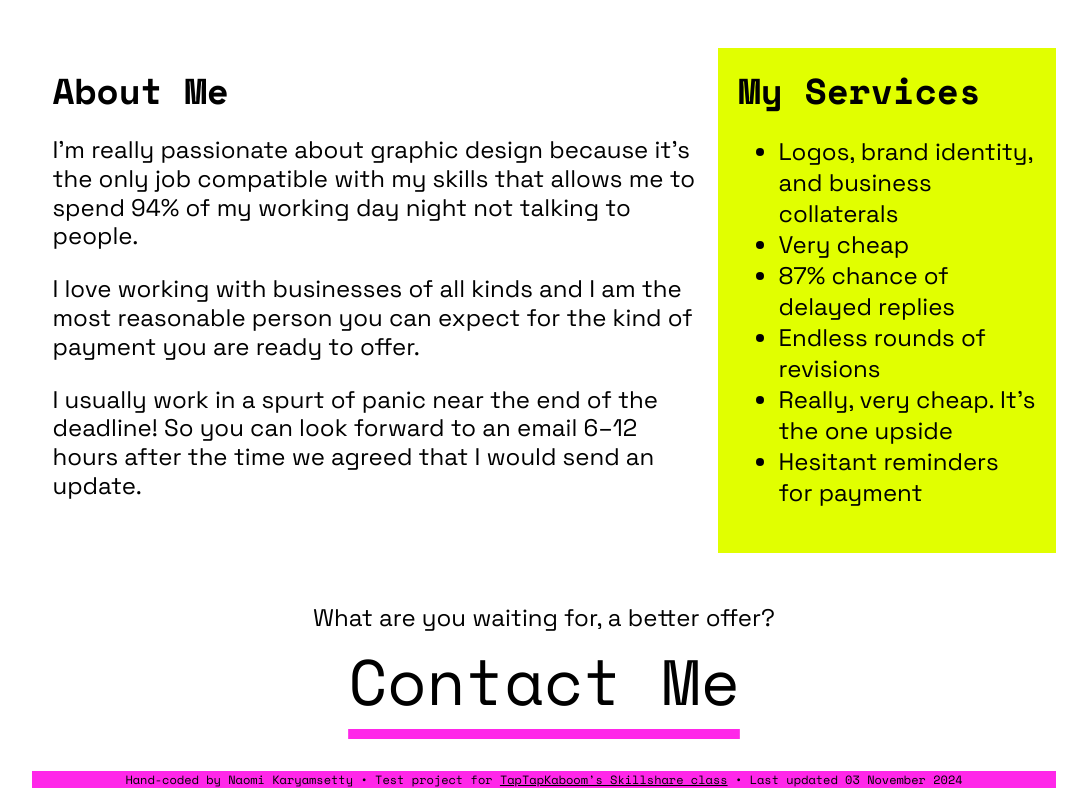
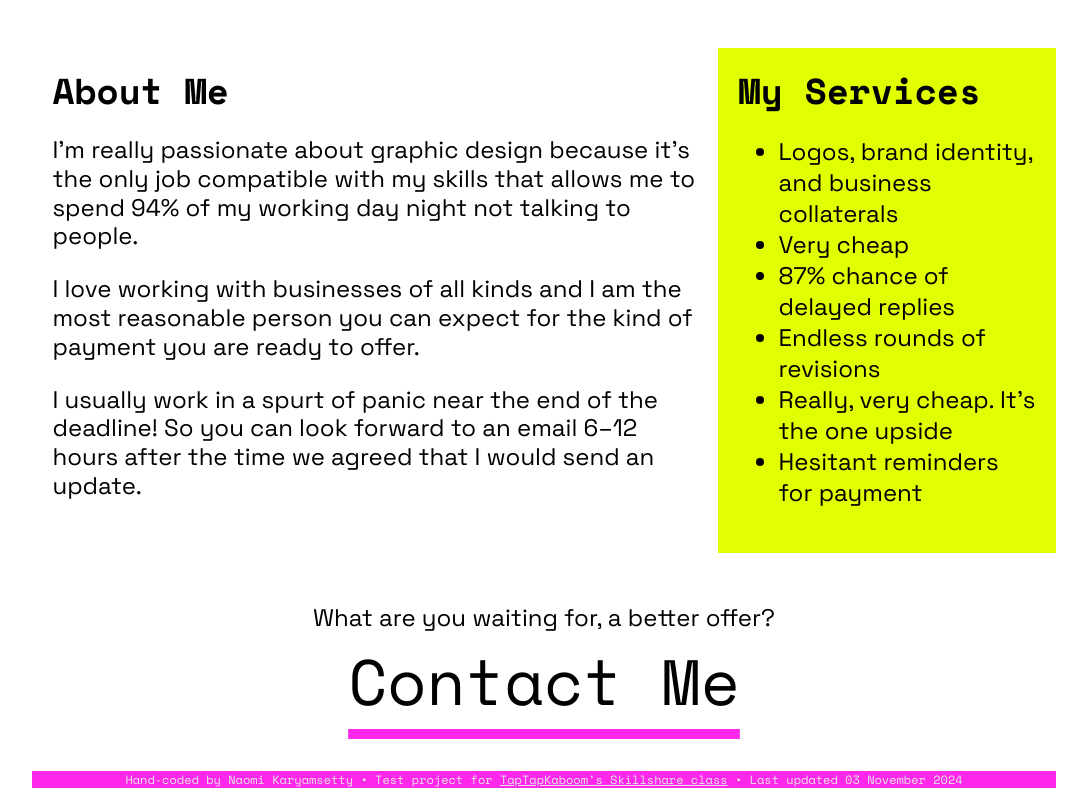
Before and after one commit to NaomiKaryamsetty/ght_01, a plain HTML site: page index.html in a window 1280 px wide. Shown: the part 768-1556 px from the top of the page, without its empty margins (96-1183 px from the left). Drawn offline with nearby package versions, Linux system fonts and the light colour scheme.

Commit message:
1.3: changes to footer text colours

```diff
--- a/styling.css
+++ b/styling.css
@@ -174,19 +174,19 @@ footer{
 	background-color: #FF27E9;
 	font-family: "Space Mono", monospace;
 	font-size: 12px;
-	color: #000000;
+	color: #E6E6E6;
 	margin: initial;
 }
 
 footer a{
-	color: #000000;
+	color: #E6E6E6;
 	text-underline-offset: initial;
 	text-decoration-color: initial;
 	text-decoration-thickness: initial;
 }
 
 footer a:hover {
-	font-style: italic;
+	color: #ffffff;
 	background-color: #FF27E9;
 }
 
```
